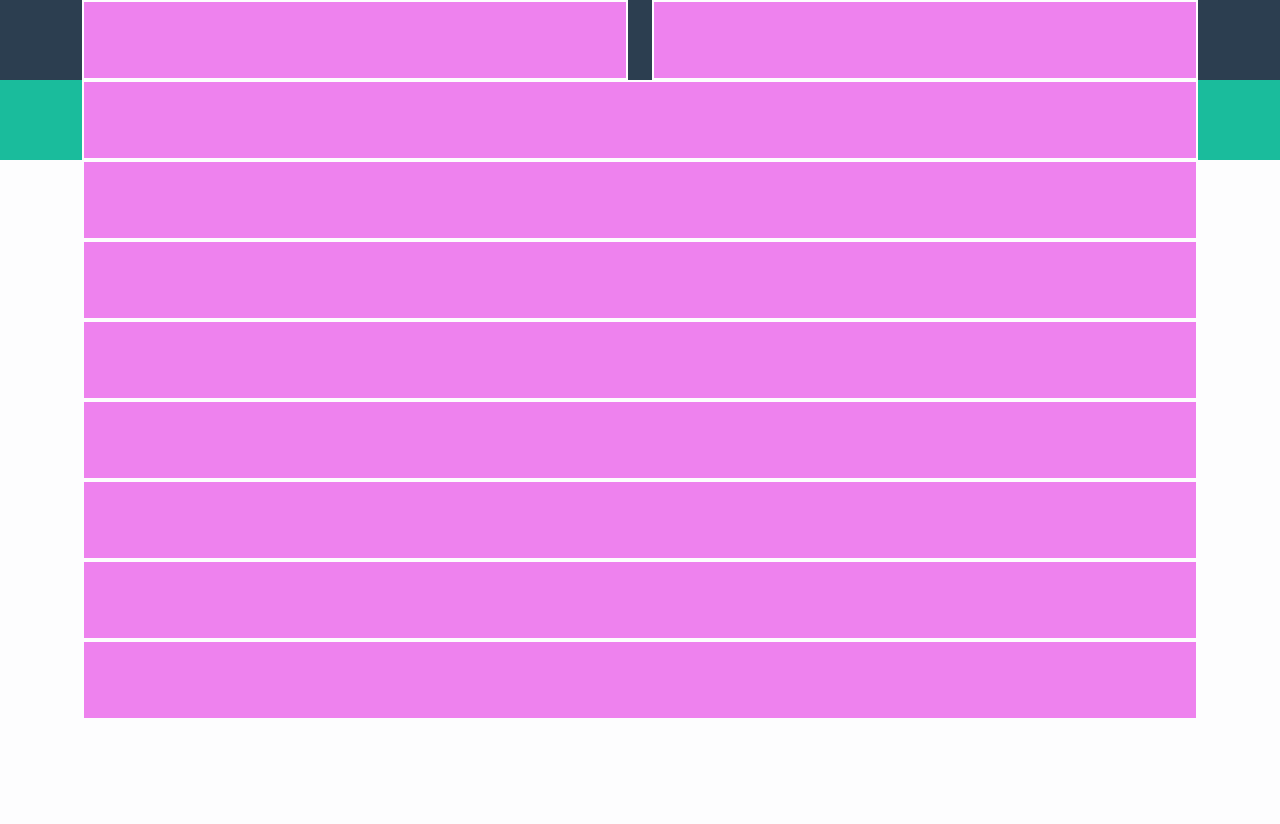
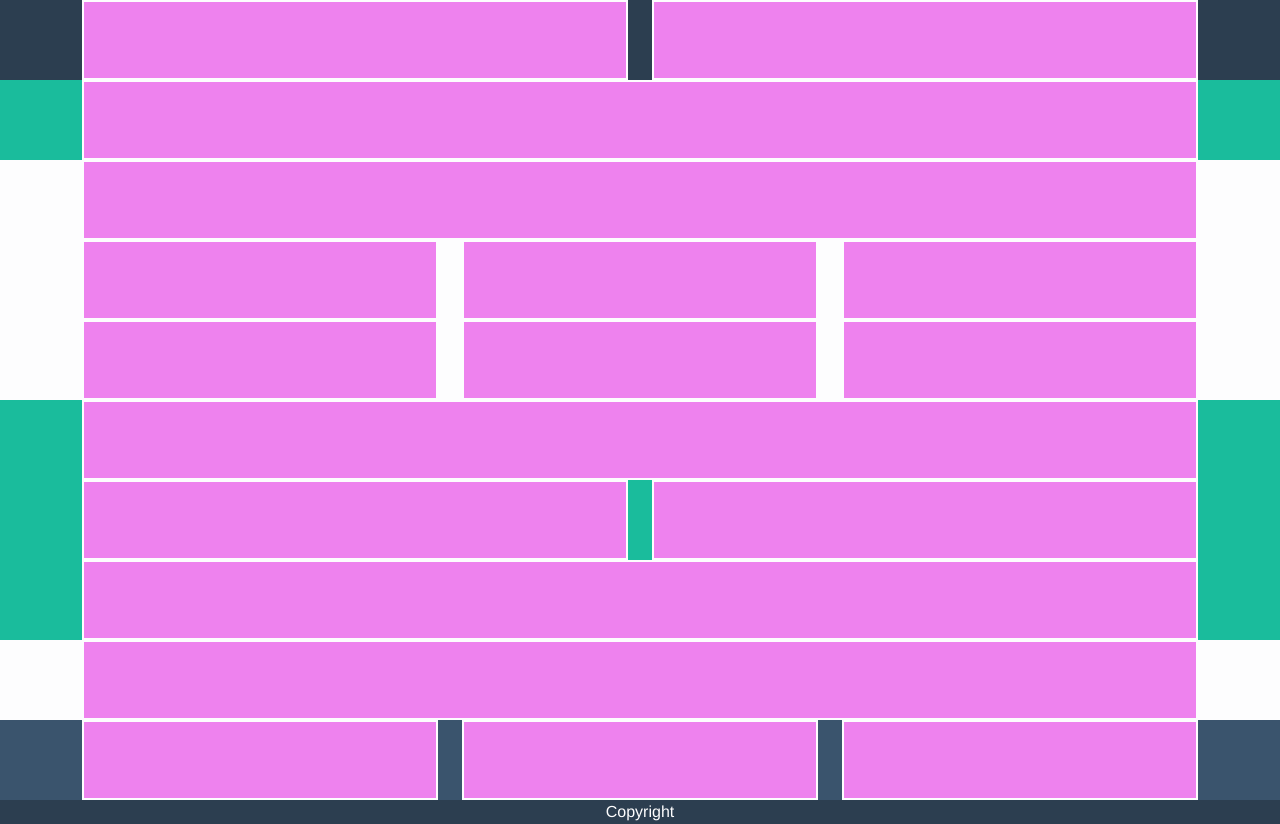
Before and after one commit to ginevrabotrugno/html-css-bootstrap-freelancer, a plain HTML site: page index.html in a window 1280 px wide. Before the commit the page ends 800 px from the top, so only its background shows below. Drawn offline with nearby package versions, Linux system fonts and the light colour scheme.

Commit message:
add grid structure

```diff
--- a/index.html
+++ b/index.html
@@ -30,7 +30,7 @@
 
         <div id="jumbotron" class="green_bg">
 
-            <div class="container text-center">
+            <div class="container">
 
                 <div class="row">
 
@@ -57,19 +57,39 @@
                     <div class="col-12">
                         <div class="box"></div>
                     </div>
+                    <div class="col-12 col-md-6 col-lg-4">
+                        <div class="box"></div>
+                    </div>
+                    <div class="col-12 col-md-6 col-lg-4">
+                        <div class="box"></div>
+                    </div>
+                    <div class="col-12 col-md-6 col-lg-4">
+                        <div class="box"></div>
+                    </div>
+                    <div class="col-12 col-md-6 col-lg-4">
+                        <div class="box"></div>
+                    </div>
+                    <div class="col-12 col-md-6 col-lg-4">
+                        <div class="box"></div>
+                    </div>
+                    <div class="col-12 col-md-6 col-lg-4">
+                        <div class="box"></div>
+                    </div>
+                </div>
+            </div>
+        </section>
+
+        <!-- about -->
+        <section class="green_bg">
+            <div class="container">
+                <div class="row">
                     <div class="col-12">
                         <div class="box"></div>
                     </div>
-                    <div class="col-12">
+                    <div class="col-12 col-md-6">
                         <div class="box"></div>
                     </div>
-                    <div class="col-12">
-                        <div class="box"></div>
-                    </div>
-                    <div class="col-12">
-                        <div class="box"></div>
-                    </div>
-                    <div class="col-12">
+                    <div class="col-12 col-md-6">
                         <div class="box"></div>
                     </div>
                     <div class="col-12">
@@ -79,22 +99,53 @@
             </div>
         </section>
 
-        <!-- about -->
-        <section></section>
+        <!-- contact me -->
+        <section>
 
-        <!-- contact me -->
-        <section></section>
+            <div class="container">
+
+                <div class="row">
+
+                    <div class="col-12">
+
+                        <div class="box"></div>
+
+                    </div>
+
+                </div>
+
+            </div>
+
+        </section>
 
     </main>
 
     <footer>
 
         <!-- info utili -->
-        <div></div>
+        <div class="lightgrey_bg">
+            <div class="container">
+                <div class="row">
+                    <div class="col-12 col-md-4">
+                        <div class="box"></div>
+                    </div>
+                    <div class="col-12 col-md-4">
+                        <div class="box"></div>
+                    </div>
+                    <div class="col-12 col-md-4">
+                        <div class="box"></div>
+                    </div>
+                </div>
+            </div>
+        </div>
 
 
         <!-- copyrigth -->
-        <div></div>
+        <div class="grey_bg">
+            <div class="container text-center">
+                <span>Copyright</span>
+            </div>
+        </div>
 
     </footer>
 
```
